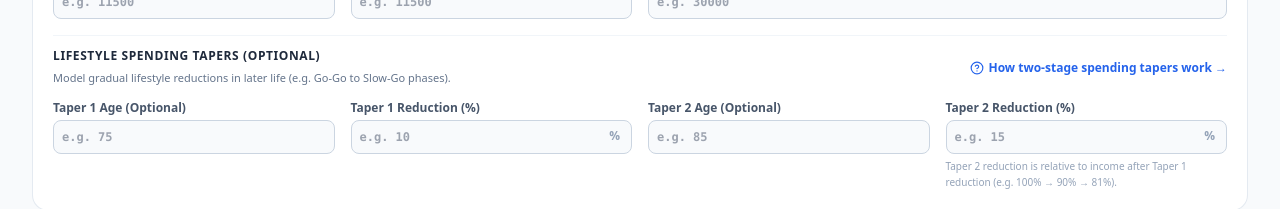
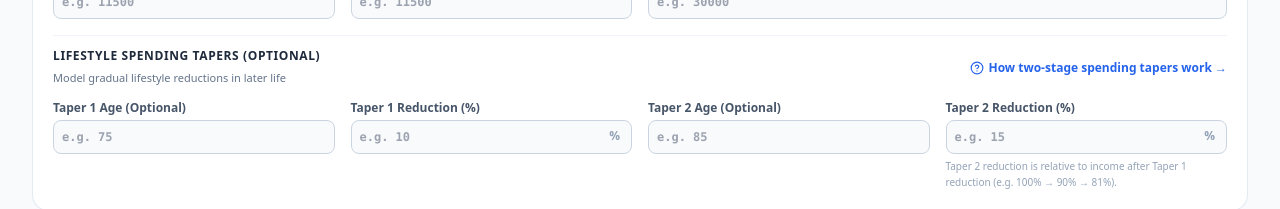
Before and after one commit to hapsariandforward/vitejs-vite-kdvuf9qw, a React (Vite) app: page / in a window 1280 px wide. Shown: the part 489-698 px from the top of the page. Built offline with nearby package versions, Linux system fonts and the light colour scheme.

Commit message:
go-go to slow-go gone

```diff
--- a/src/App.jsx
+++ b/src/App.jsx
@@ -1401,7 +1401,7 @@ export default function App() {
                 <div className="flex flex-col sm:flex-row sm:items-center justify-between gap-2 mb-3">
                   <div>
                     <h4 className="text-xs font-bold text-slate-800 uppercase tracking-wider">Lifestyle Spending Tapers (Optional)</h4>
-                    <span className="text-[11px] text-slate-500">Model gradual lifestyle reductions in later life (e.g. Go-Go to Slow-Go phases).</span>
+                    <span className="text-[11px] text-slate-500">Model gradual lifestyle reductions in later life </span>
                   </div>
                   <button
                     type="button"
```
